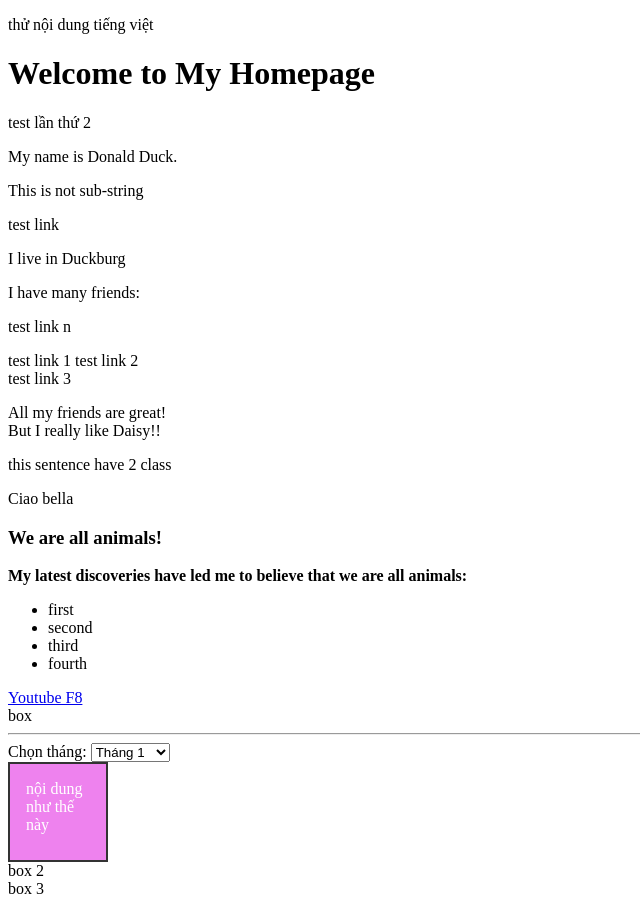
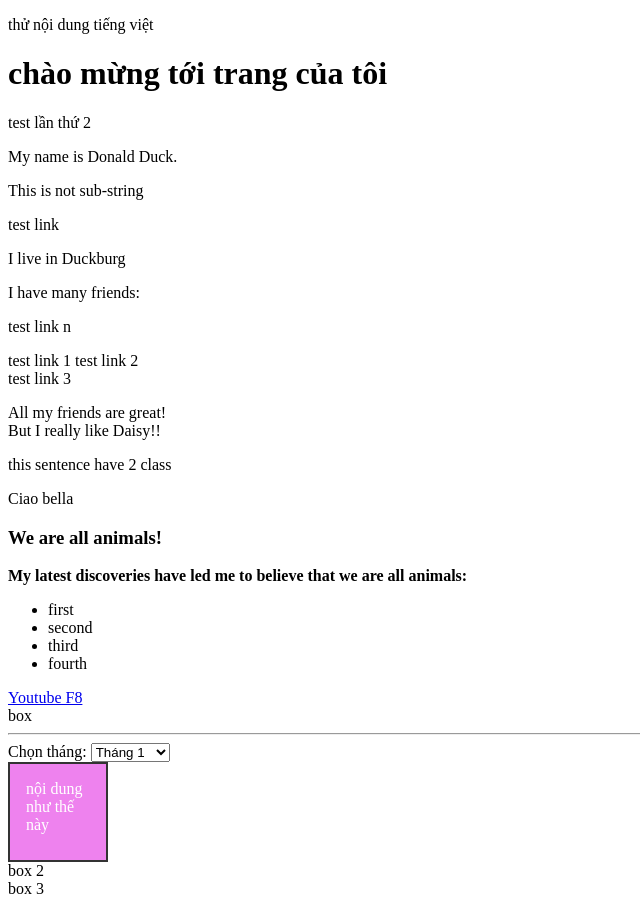
Before and after one commit to vietth54/hoiDanITFirstGithub, a plain HTML site: page index.html in a window 1280 px wide. Shown: the whole page, without its empty margins (0-640 px from the left). Drawn offline with Linux system fonts and the light colour scheme.

Commit message:
second commit

```diff
--- a/index.html
+++ b/index.html
@@ -20,7 +20,7 @@
   </head>
   <body>
     <p>thử nội dung tiếng việt</p>
-    <h1>Welcome to My Homepage</h1>
+    <h1>chào mừng tới trang của tôi</h1>
     <div class="intro">
       test lần thứ 2
       <p>My name is Donald <span id="Lastname">Duck.</span></p>
```
